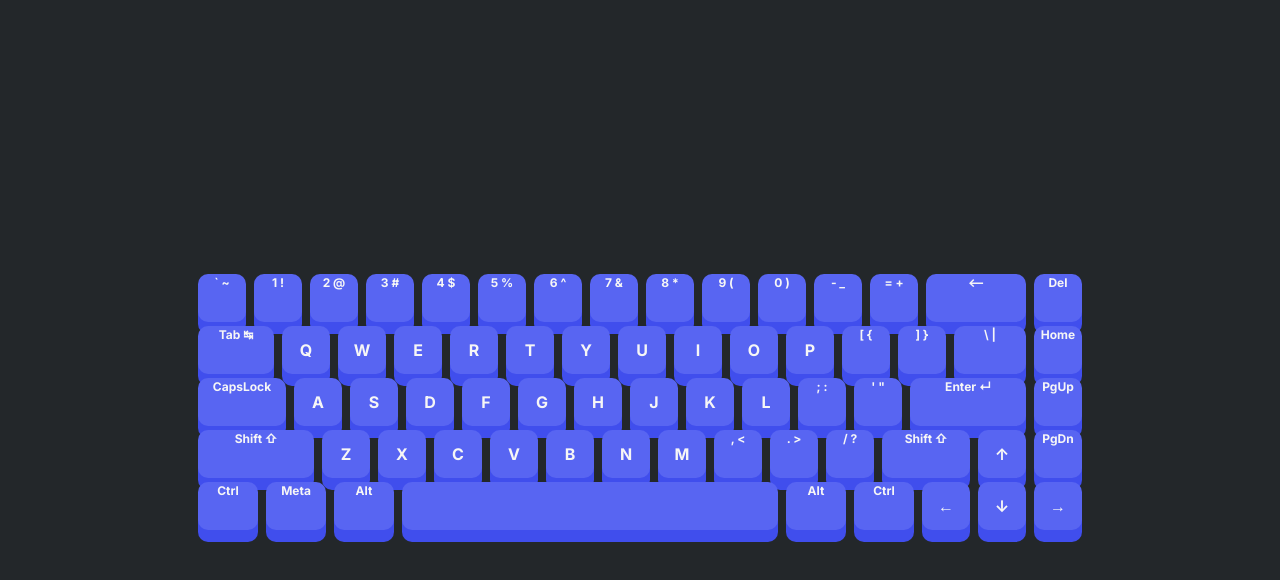
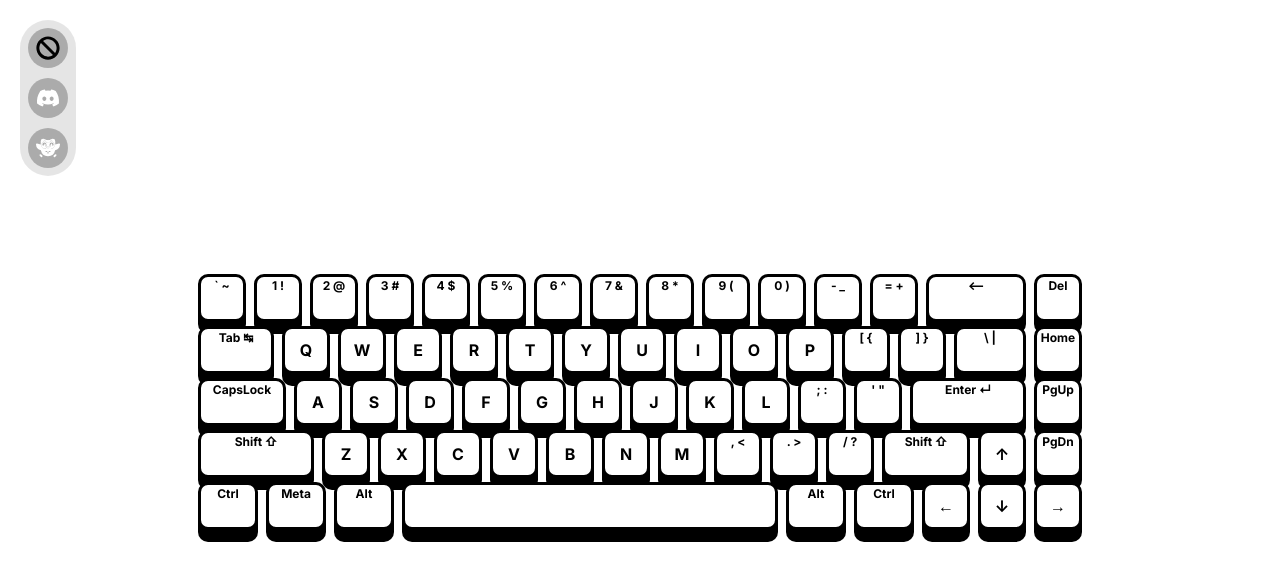
Before and after one commit to petermonky/thocc, a React (Create React App) app: page / in a window 1280 px wide. Shown: the top 580 px of the page. Built offline with nearby package versions, Linux system fonts and the light colour scheme.

Commit message:
add theme selector

```diff
--- a/package.json
+++ b/package.json
@@ -13,6 +13,7 @@
     "clsx": "^1.1.1",
     "react": "^18.2.0",
     "react-dom": "^18.2.0",
+    "react-icons": "^4.4.0",
     "react-scripts": "5.0.1",
     "sass": "^1.53.0",
     "typescript": "^4.4.2",
--- a/src/components/app/App.scss
+++ b/src/components/app/App.scss
@@ -5,6 +5,7 @@
   justify-content: center;
   align-items: center;
   background-color: var(--background-color);
+  transition: background-color 100ms ease-in-out;
 
   .keyboard {
     &__row {
@@ -14,22 +15,25 @@
     }
   }
 
-  --background-color: #23272a;
-  --key-face-color: #5865f2;
-  --key-body-color: #404eed;
-  --key-text-color: #f6f6f6;
+  --background-color: white;
+  --key-face-color: white;
+  --key-border-color: black;
+  --key-body-color: black;
+  --key-text-color: black;
+
+  &.discord {
+    --background-color: #23272a;
+    --key-face-color: #5865f2;
+    --key-border-color: #5865f2;
+    --key-body-color: #404eed;
+    --key-text-color: #f6f6f6;
+  }
 
   &.duolingo {
     --background-color: #235390;
     --key-face-color: #58cc02;
+    --key-border-color: #58cc02;
     --key-body-color: #58a700;
     --key-text-color: #ffffff;
   }
-
-  &.discord {
-    --background-color: #23272a;
-    --key-face-color: #5865f2;
-    --key-body-color: #404eed;
-    --key-text-color: #f6f6f6;
-  }
 }
--- a/src/components/app/index.tsx
+++ b/src/components/app/index.tsx
@@ -1,11 +1,24 @@
+import { useState } from 'react';
+
 import './App.scss';
+import clsx from 'clsx';
 
 import Key from '../key';
+import ThemeMenu from '../themeMenu';
 import { keys } from '../../data/keys';
 
 const App = () => {
+  const [theme, setTheme] = useState('normal');
+
+  const handleThemeChange =
+    (newTheme: string) => (event: React.MouseEvent<HTMLButtonElement>) => {
+      event.preventDefault();
+      setTheme(newTheme);
+    };
+
   return (
-    <div className="main">
+    <div className={clsx('main', theme)}>
+      <ThemeMenu theme={theme} setTheme={handleThemeChange} />
       <div className="keyboard">
         {keys.map((row, idx) => (
           <div key={idx} className="keyboard__row">
--- a/src/components/key/Key.scss
+++ b/src/components/key/Key.scss
@@ -1,19 +1,21 @@
 .key {
   cursor: pointer;
   background-color: var(--key-face-color);
-  border: none;
+  border: 3px solid var(--key-border-color);
   border-radius: 10px;
   font-family: Inter;
   font-weight: bold;
   font-size: 12px;
   box-shadow: 0 12px var(--key-body-color);
-  transition: transform 25ms ease-in, box-shadow 25ms ease-in;
   position: relative;
   outline: none;
   display: inline-flex;
   justify-content: center;
   height: 48px;
   color: var(--key-text-color);
+  transition: color 25ms ease-in, border 25ms ease-in,
+    background-color 25ms ease-in, transform 25ms ease-in,
+    box-shadow 25ms ease-in;
 
   &:active,
   &.active {
--- /dev/null
+++ b/src/components/themeMenu/ThemeMenu.scss
@@ -0,0 +1,64 @@
+.theme-menu {
+  position: fixed;
+  top: 0;
+  left: 0;
+  display: flex;
+  flex-direction: column;
+  margin-left: 20px;
+  margin-top: 20px;
+  row-gap: 10px;
+  z-index: 100;
+  background-color: rgba(0, 0, 0, 0.1);
+  padding: 8px;
+  border-radius: 28px;
+
+  &__item {
+    position: relative;
+
+    &__button {
+      width: 40px;
+      height: 40px;
+      border-radius: 20px;
+      border: none;
+      cursor: pointer;
+      background-color: rgba(0, 0, 0, 0.25);
+      transition: transform 50ms ease-in, color 25ms ease-int;
+      display: flex;
+      justify-content: center;
+      align-items: center;
+      outline: none;
+      color: blue;
+
+      svg {
+        color: white;
+        font-size: 24px;
+      }
+
+      &.active svg {
+        color: inherit;
+      }
+
+      &:active {
+        transform: scale(0.9);
+      }
+
+      &:hover + .theme-menu__item__label {
+        opacity: 1;
+      }
+    }
+
+    &__label {
+      position: absolute;
+      top: 50%;
+      transform: translateY(-50%);
+      left: 50px;
+      background-color: rgba(0, 0, 0, 0.15);
+      color: white;
+      border-radius: 8px;
+      padding: 6px 8px;
+      font-size: 16px;
+      opacity: 0;
+      transition: opacity 50ms ease-in-out;
+    }
+  }
+}
--- /dev/null
+++ b/src/components/themeMenu/index.tsx
@@ -0,0 +1,37 @@
+import clsx from 'clsx';
+import './ThemeMenu.scss';
+
+import { themes } from '../../data/keys';
+import nameToIcon from '../../utils/nameToIcon';
+
+interface ThemeMenuProps {
+  theme: string;
+  setTheme: (
+    newTheme: string
+  ) => (event: React.MouseEvent<HTMLButtonElement>) => void;
+}
+
+const ThemeMenu: React.FC<ThemeMenuProps> = ({ theme, setTheme }) => {
+  return (
+    <div className="theme-menu">
+      {themes.map(({ name, display, color }) => (
+        <div className="theme-menu__item">
+          <button
+            key={name}
+            className={clsx(
+              'theme-menu__item__button',
+              theme === name && 'active'
+            )}
+            onClick={setTheme(name)}
+            style={{ color }}
+          >
+            {nameToIcon(name)}
+          </button>
+          <div className="theme-menu__item__label">{display}</div>
+        </div>
+      ))}
+    </div>
+  );
+};
+
+export default ThemeMenu;
--- /dev/null
+++ b/src/data/icons.tsx
@@ -0,0 +1,10 @@
+import { FaBan as NormalIcon, FaDiscord as DiscordIcon } from 'react-icons/fa';
+import { SiDuolingo as DuolingoIcon } from 'react-icons/si';
+
+const icons = {
+  normal: <NormalIcon />,
+  discord: <DiscordIcon />,
+  duolingo: <DuolingoIcon />,
+};
+
+export default icons;
--- a/src/data/keys.ts
+++ b/src/data/keys.ts
@@ -202,3 +202,27 @@ export const keys: KeyProps[][] = [
     },
   ],
 ];
+
+interface ThemeProps {
+  name: string;
+  display: string;
+  color: string;
+}
+
+export const themes: ThemeProps[] = [
+  {
+    name: 'normal',
+    display: 'Default',
+    color: 'black',
+  },
+  {
+    name: 'discord',
+    display: 'Discord',
+    color: '#5865f2',
+  },
+  {
+    name: 'duolingo',
+    display: 'Duolingo',
+    color: '#58cc02',
+  },
+];
--- /dev/null
+++ b/src/utils/nameToIcon.ts
@@ -0,0 +1,5 @@
+import icons from '../data/icons';
+
+const nameToIcon = (name: string) => (icons as any)[name];
+
+export default nameToIcon;
```
Also changed, not shown: 1 other file (tests, documents, lock files or other folders).
